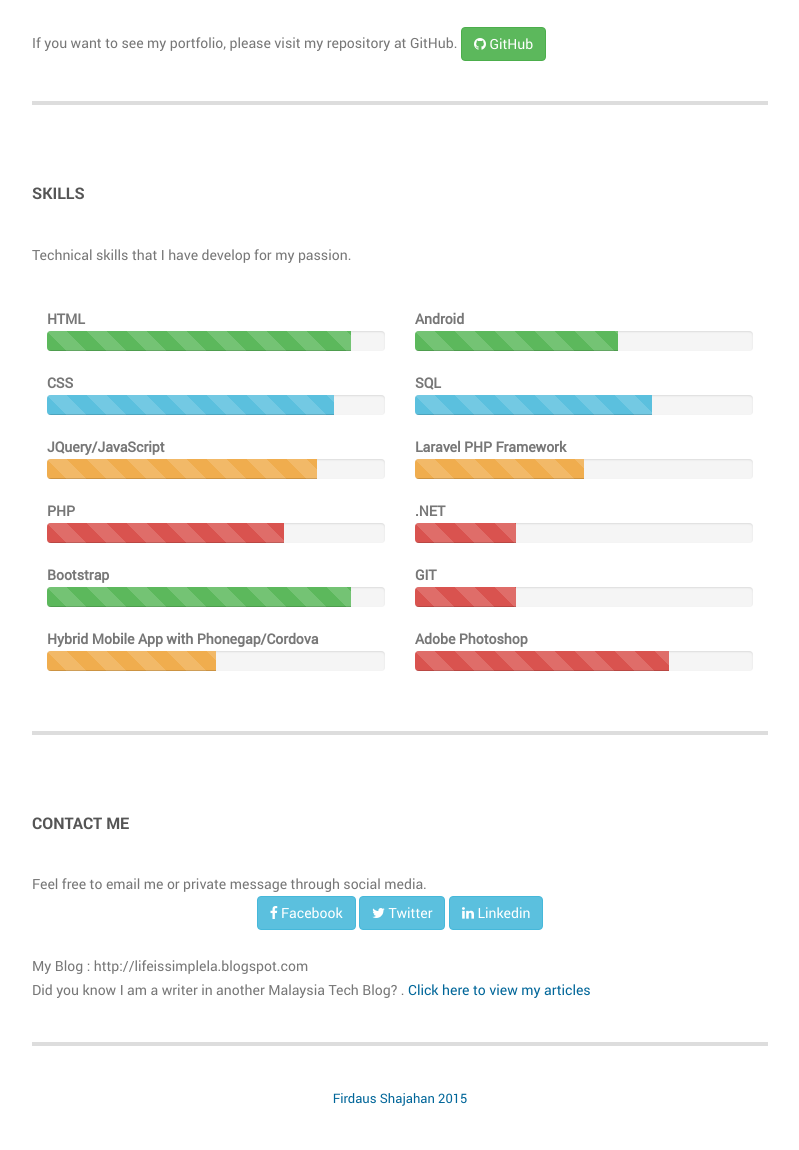
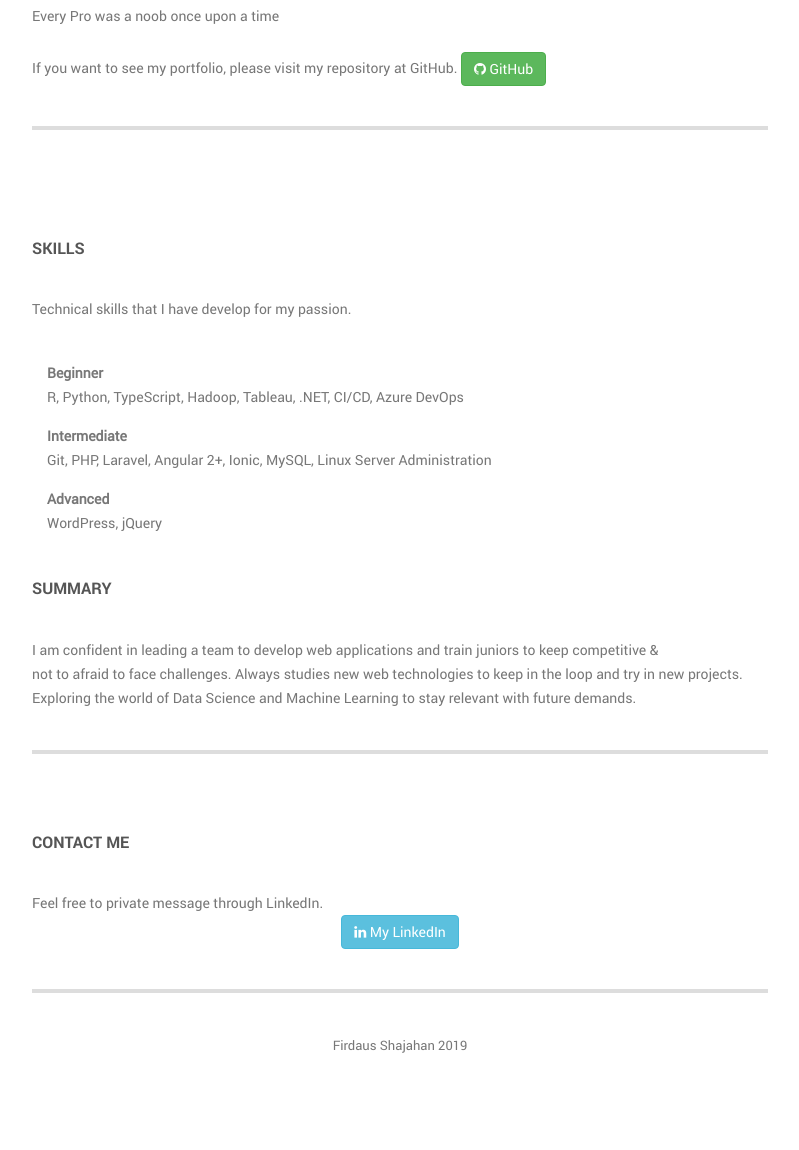
Before and after one commit to firdausshajahan/firdaus-shajahan.github.io, a plain HTML site: page index.html in a window 1280 px wide. Shown: the part 1197-2347 px from the top of the page, without its empty margins (432-1231 px from the left). After the commit the page ends 2294 px from the top, so only its background shows below. Drawn offline with Linux system fonts and the light colour scheme.

Commit message:
update skills

```diff
--- a/css/templatemo-style.css
+++ b/css/templatemo-style.css
@@ -263,6 +263,7 @@ hr {
 
 .page-section {
   padding-top: 80px;
+  margin-bottom: 30px;
 }
 
 /*---------------------------------------------------------
@@ -450,6 +451,7 @@ h3.profile-title {
 .welcome-text h5 {
   font-size: 22px;
   color: white;
+  line-height: 1.5em;
 }
 
 /*------ about us ------ */
@@ -562,3 +564,7 @@ h3.profile-title {
 #footer p.copyright-text a:hover {
   color: #6cc0f7;
 }
+
+.skill-holder {
+  margin-bottom: 15px;
+}
--- a/index.html
+++ b/index.html
@@ -2,24 +2,29 @@
 <!--[if lt IE 7]>      <html class="no-js lt-ie9 lt-ie8 lt-ie7"> <![endif]-->
 <!--[if IE 7]>         <html class="no-js lt-ie9 lt-ie8"> <![endif]-->
 <!--[if IE 8]>         <html class="no-js lt-ie9"> <![endif]-->
-<!--[if gt IE 8]><!--> <html class="no-js"> <!--<![endif]-->
+<!--[if gt IE 8]><!-->
+<html class="no-js">
+  <!--<![endif]-->
   <head>
-        <meta charset="utf-8">
-        <meta http-equiv="X-UA-Compatible" content="IE=edge">
+    <meta charset="utf-8" />
+    <meta http-equiv="X-UA-Compatible" content="IE=edge" />
     <title>Mohamed Firdaus Bin Shajahan | Application Developer</title>
-        <meta name="description" content="">
+    <meta name="description" content="" />
 
-        <meta name="viewport" content="width=device-width, initial-scale=1">
+    <meta name="viewport" content="width=device-width, initial-scale=1" />
 
-        <link rel="stylesheet" href="css/normalize.css">
-        <link rel="stylesheet" href="css/font-awesome.css">
-        <link rel="stylesheet" href="css/bootstrap.min.css">
-        <link rel="stylesheet" href="css/templatemo-style.css">
+    <link rel="stylesheet" href="css/normalize.css" />
+    <link rel="stylesheet" href="css/font-awesome.css" />
+    <link rel="stylesheet" href="css/bootstrap.min.css" />
+    <link rel="stylesheet" href="css/templatemo-style.css" />
     <script src="js/vendor/modernizr-2.6.2.min.js"></script>
   </head>
   <body>
     <!--[if lt IE 7]>
-            <p class="browsehappy">You are using an <strong>outdated</strong> browser. Please <a href="http://browsehappy.com/">upgrade your browser</a> to improve your experience.</p>
+      <p class="browsehappy">
+        You are using an <strong>outdated</strong> browser. Please
+        <a href="http://browsehappy.com/">upgrade your browser</a> to improve your experience.
+      </p>
     <![endif]-->
 
     <div class="responsive-header visible-xs visible-sm">
@@ -28,7 +33,7 @@
           <div class="col-md-12">
             <div class="top-section">
               <div class="profile-image">
-                                <img src="img/profile.jpg" alt="Volton">
+                <img src="img/profile.jpg" alt="Volton" />
               </div>
               <div class="profile-content">
                 <h3 class="profile-title">Mohamed Firdaus Bin Shajahan</h3>
@@ -40,10 +45,18 @@
         <a href="#" class="toggle-menu"><i class="fa fa-bars"></i></a>
         <div class="main-navigation responsive-menu">
           <ul class="navigation">
-                        <li><a href="#top"><i class="fa fa-home"></i>Home</a></li>
-                        <li><a href="#about"><i class="fa fa-user"></i>About Me</a></li>
-                        <li><a href="#skills"><i class="fa fa-newspaper-o"></i>Skills</a></li>
-                        <li><a href="#contact"><i class="fa fa-envelope"></i>Contact Me</a></li>
+            <li>
+              <a href="#top"><i class="fa fa-home"></i>Home</a>
+            </li>
+            <li>
+              <a href="#about"><i class="fa fa-user"></i>About Me</a>
+            </li>
+            <li>
+              <a href="#skills"><i class="fa fa-newspaper-o"></i>Skills</a>
+            </li>
+            <li>
+              <a href="#contact"><i class="fa fa-envelope"></i>Contact Me</a>
+            </li>
           </ul>
         </div>
       </div>
@@ -53,57 +66,85 @@
     <div class="sidebar-menu hidden-xs hidden-sm">
       <div class="top-section">
         <div class="profile-image">
-                    <img src="img/profile.jpg" alt="Volton">
+          <img src="img/profile.jpg" alt="Volton" />
         </div>
         <h3 class="profile-title">Mohamed Firdaus Bin Shajahan</h3>
         <p class="profile-description">Programmer</p>
-            </div> <!-- top-section -->
+      </div>
+      <!-- top-section -->
       <div class="main-navigation">
         <ul class="navigation">
-                    <li><a href="#top"><i class="fa fa-globe"></i>Welcome</a></li>
-                    <li><a href="#about"><i class="fa fa-pencil"></i>About Me</a></li>
-                    <li><a href="#skills"><i class="fa fa-paperclip"></i>Skills</a></li>
-                    <li><a href="#contact"><i class="fa fa-link"></i>Contact Me</a></li>
+          <li>
+            <a href="#top"><i class="fa fa-globe"></i>Welcome</a>
+          </li>
+          <li>
+            <a href="#about"><i class="fa fa-pencil"></i>About Me</a>
+          </li>
+          <li>
+            <a href="#skills"><i class="fa fa-paperclip"></i>Skills</a>
+          </li>
+          <li>
+            <a href="#contact"><i class="fa fa-link"></i>Contact Me</a>
+          </li>
         </ul>
-            </div> <!-- .main-navigation -->
-        </div> <!-- .sidebar-menu -->
-
+      </div>
+      <!-- .main-navigation -->
+    </div>
+    <!-- .sidebar-menu -->
 
     <div class="banner-bg" id="top">
       <div class="banner-overlay"></div>
       <div class="welcome-text">
-                <h2>Web Developer | Front-End Developer</h2>
-                <h5>Greetings, my name is Mohamed Firdaus Bin Shajahan. Young guy from Ipoh and lives in KL.
-                    An Aspiring developer and wantreprenuer. Scroll down for more info. Have a nice day!.</h5>
+        <h2>Full Stack Web Developer | Data Scientist To-Be</h2>
+        <h5>
+          Greetings, my name is Mohamed Firdaus Bin Shajahan.<br />
+          I like to code and build products to solve problem.<br />
+          Currently, pursuing Master's in Data Science.<br />
+        </h5>
       </div>
     </div>
 
     <!-- MAIN CONTENT -->
     <div class="main-content">
       <div class="fluid-container">
-
         <div class="content-wrapper">
-
           <!-- ABOUT -->
           <div class="page-section" id="about">
             <div class="row">
               <div class="col-md-12">
                 <h4 class="widget-title">About Me</h4>
 
-                            <p>I am an ambitious application developer, with comprehensive knowledge in template design and have built websites with HTML5, CSS3, Javascript and PHP. <br />I apply my entrepreneurial spirit for system and application development through entrepreneurial thinking style; I determine benefits, opportunities, risks and set long-term plans when working on a project,finding these guides insightful and directive. Being attached to a design lab, I embed their philosophy that effective products come from good research and attention to User Experience (UX).<br /> I have participated in both agile and scrum project management styles; thus can work flexibly, meet accorded deadlines as well as prepare for next stages. Self-motivated and determined, I am able to manage several concurrent projects while maintaining quality of work. A team player and work well with a variety of disciplines. Always looking forward to the next challenge, both in project development and management.</p>
-                            <br/>
+                <p>
+                  I am an ambitious application developer, with comprehensive knowledge in template design and have
+                  built websites with HTML5, CSS3, Javascript and PHP. <br />I apply my entrepreneurial spirit for
+                  system and application development through entrepreneurial thinking style; I determine benefits,
+                  opportunities, risks and set long-term plans when working on a project,finding these guides insightful
+                  and directive. Being attached to a design lab, I embed their philosophy that effective products come
+                  from good research and attention to User Experience (UX).<br />
+                  I have participated in both agile and scrum project management styles; thus can work flexibly, meet
+                  accorded deadlines as well as prepare for next stages. Self-motivated and determined, I am able to
+                  manage several concurrent projects while maintaining quality of work. A team player and work well with
+                  a variety of disciplines. Always looking forward to the next challenge, both in project development
+                  and management.
+                </p>
+                <br />
                 <h4 class="widget-title">My Favorite Motto</h4>
-                            <p>Get it done! <br />
-                                Every Pro was a noob once upon a time <br />
-                                Stay Hungry Stay Foolish<p>
-                            <br/>
-                            <p>If you want to see my portfolio, please visit my repository at GitHub.
-                                <a href="https://github.com/firdausshajahan" target="_blank" class="btn btn-success"><i class="fa fa-github"></i> GitHub
-</a></p>
+                <p>Every Pro was a noob once upon a time</p>
+                <p>
+                  <br />
+                </p>
 
-                            <hr>
+                <p>
+                  If you want to see my portfolio, please visit my repository at GitHub.
+                  <a href="https://github.com/firdausshajahan" target="_blank" class="btn btn-success"
+                    ><i class="fa fa-github"></i> GitHub
+                  </a>
+                </p>
+
+                <hr />
               </div>
-                    </div> <!-- #about -->
+            </div>
+            <!-- #about -->
           </div>
 
           <!-- PROJECTS -->
@@ -115,112 +156,85 @@
               </div>
             </div>
             <div class="row projects-holder">
-                        <div class="col-md-6">
-                            <label>HTML</label>
-                            <div class="progress">
-                              <div class="progress-bar progress-bar-success progress-bar-striped" role="progressbar" aria-valuenow="90" aria-valuemin="0" aria-valuemax="100" style="width: 90%">
+              <div class="col-md-12">
+                <div class="skill-holder">
+                  <div>
+                    <label>Beginner</label>
+                  </div>
+                  <div>
+                    <p>R, Python, TypeScript, Hadoop, Tableau, .NET, CI/CD, Azure DevOps</p>
                   </div>
                 </div>
-                            <label>CSS</label>
-                            <div class="progress">
-                              <div class="progress-bar progress-bar-info progress-bar-striped" role="progressbar" aria-valuenow="85" aria-valuemin="0" aria-valuemax="100" style="width: 85%">
+
+                <div class="skill-holder">
+                  <div>
+                    <label>Intermediate</label>
+                  </div>
+                  <div>
+                    <p>Git, PHP, Laravel, Angular 2+, Ionic, MySQL, Linux Server Administration</p>
                   </div>
                 </div>
-                            <label>JQuery/JavaScript</label>
-                            <div class="progress">
-                              <div class="progress-bar progress-bar-warning progress-bar-striped" role="progressbar" aria-valuenow="80" aria-valuemin="0" aria-valuemax="100" style="width: 80%">
+
+                <div class="skill-holder">
+                  <div>
+                    <label>Advanced</label>
                   </div>
-                            </div>
-                            <label>PHP</label>
-                            <div class="progress">
-                              <div class="progress-bar progress-bar-danger progress-bar-striped" role="progressbar" aria-valuenow="70" aria-valuemin="0" aria-valuemax="100" style="width: 70%">
-                              </div>
-                            </div>
-                            <label>Bootstrap</label>
-                            <div class="progress">
-                              <div class="progress-bar progress-bar-success progress-bar-striped" role="progressbar" aria-valuenow="90" aria-valuemin="0" aria-valuemax="100" style="width: 90%">
-                              </div>
-                            </div>
-                            <label>Hybrid Mobile App with Phonegap/Cordova</label>
-                            <div class="progress">
-                              <div class="progress-bar progress-bar-warning progress-bar-striped" role="progressbar" aria-valuenow="50" aria-valuemin="0" aria-valuemax="100" style="width: 50%">
+                  <div>
+                    <p>WordPress, jQuery</p>
                   </div>
                 </div>
               </div>
-                        <div class="col-md-6">
-                            <label>Android</label>
-                            <div class="progress">
-                              <div class="progress-bar progress-bar-success progress-bar-striped" role="progressbar" aria-valuenow="60" aria-valuemin="0" aria-valuemax="100" style="width: 60%">
+            </div>
+            <!-- .projects-holder -->
+          </div>
+          <div class="row">
+            <div class="col-md-12">
+              <h4 class="widget-title">Summary</h4>
+              <p>
+                I am confident in leading a team to develop web applications and train juniors to keep competitive &
+                <br />
+                not to afraid to face challenges. Always studies new web technologies to keep in the loop and try in new
+                projects.
+                <br />
+                Exploring the world of Data Science and Machine Learning to stay relevant with future demands.
+              </p>
             </div>
           </div>
-                            <label>SQL</label>
-                            <div class="progress">
-                              <div class="progress-bar progress-bar-info progress-bar-striped" role="progressbar" aria-valuenow="70" aria-valuemin="0" aria-valuemax="100" style="width: 70%">
-                              </div>
-                            </div>
-                            <label>Laravel PHP Framework</label>
-                            <div class="progress">
-                              <div class="progress-bar progress-bar-warning progress-bar-striped" role="progressbar" aria-valuenow="50" aria-valuemin="0" aria-valuemax="100" style="width: 50%">
-                              </div>
-                            </div>
-                            <label>.NET</label>
-                            <div class="progress">
-                              <div class="progress-bar progress-bar-danger progress-bar-striped" role="progressbar" aria-valuenow="30" aria-valuemin="0" aria-valuemax="100" style="width: 30%">
-                              </div>
-                            </div>
-                            <label>GIT</label>
-                            <div class="progress">
-                              <div class="progress-bar progress-bar-danger progress-bar-striped" role="progressbar" aria-valuenow="30" aria-valuemin="0" aria-valuemax="100" style="width: 30%">
-                              </div>
-                            </div>
-                            <label>Adobe Photoshop</label>
-                            <div class="progress">
-                              <div class="progress-bar progress-bar-danger progress-bar-striped" role="progressbar" aria-valuenow="75" aria-valuemin="0" aria-valuemax="100" style="width: 75%">
-                              </div>
-                            </div>
-                        </div>
-                    </div> <!-- .projects-holder -->
-                    </div>
-                    <hr>
+          <hr />
 
           <!-- CONTACT -->
           <div class="page-section" id="contact">
             <div class="row">
               <div class="col-md-12">
                 <h4 class="widget-title">Contact me</h4>
-                            <p>Feel free to email me or private message through social media.</p>
+                <p>Feel free to private message through LinkedIn.</p>
                 <p style="text-align:center">
-                                <a href="https://www.facebook.com/firdaus.shajahan" target="_blank" class="btn btn-info"><i class="fa fa-facebook"></i> Facebook </a>
-                                <a href="https://twitter.com/Pdaus_Shajahan" target="_blank" class="btn btn-info"><i class="fa fa-twitter"></i> Twitter </a>
-                                <a href="https://my.linkedin.com/in/firdausshajahan" target="_blank" class="btn btn-info"><i class="fa fa-linkedin"></i> Linkedin </a>
+                  <a href="https://my.linkedin.com/in/firdausshajahan" target="_blank" class="btn btn-info"
+                    ><i class="fa fa-linkedin"></i> My LinkedIn
+                  </a>
                 </p>
               </div>
             </div>
-                    <br/>
-                    <div class="row">
-                        <div class="col-md-12">
-                            <p>My Blog : http://lifeissimplela.blogspot.com</p>
-                            <p>Did you know I am a writer in another Malaysia Tech Blog? . <a href="http://tehhalia.com/author/firdausshajahan/" target="_blank">Click here to view my articles</p>
+          </div>
+          <hr />
+
+          <div class="row" id="footer">
+            <div class="col-md-12 text-center">
+              <p class="copyright-text">Firdaus Shajahan <span id="tahun-sekarang"></span></p>
+              <!--Volton from templatemo.com-->
             </div>
           </div>
         </div>
-                    <hr>
-
-                    <div class="row" id="footer">
-                        <div class="col-md-12 text-center">
-                            <p class="copyright-text">Firdaus Shajahan 2015</p>
-                            <!--Volton from templatemo.com-->
-                        </div>
-                    </div>
-
-                </div>
-
       </div>
     </div>
 
     <script src="js/vendor/jquery-1.10.2.min.js"></script>
     <script src="js/min/plugins.min.js"></script>
     <script src="js/min/main.min.js"></script>
-
+    <script>
+      var d = new Date();
+      var n = d.getFullYear();
+      document.getElementById('tahun-sekarang').innerHTML = n;
+    </script>
   </body>
 </html>
```
Lines whose indentation alone changed are shown as unchanged.
